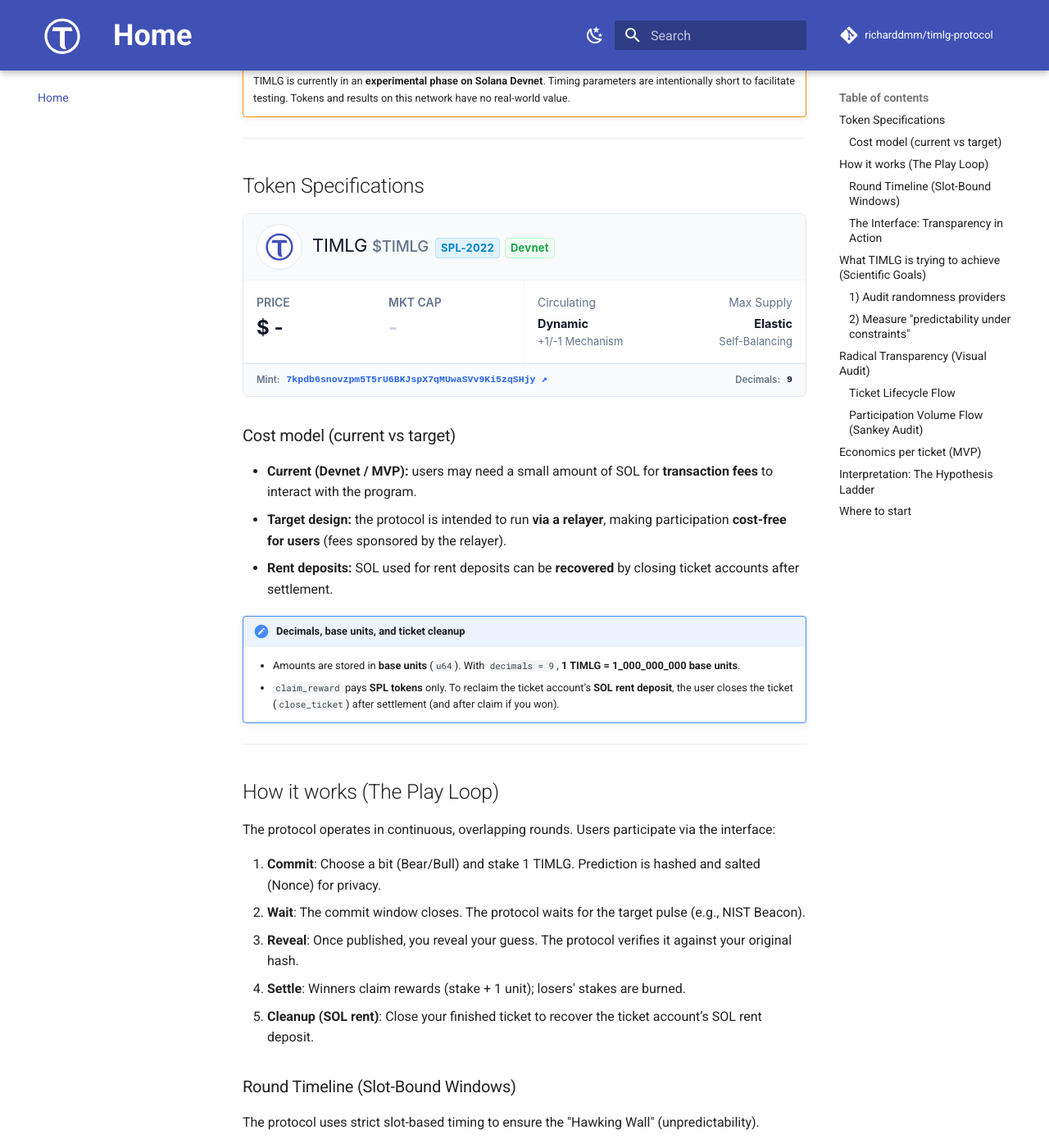
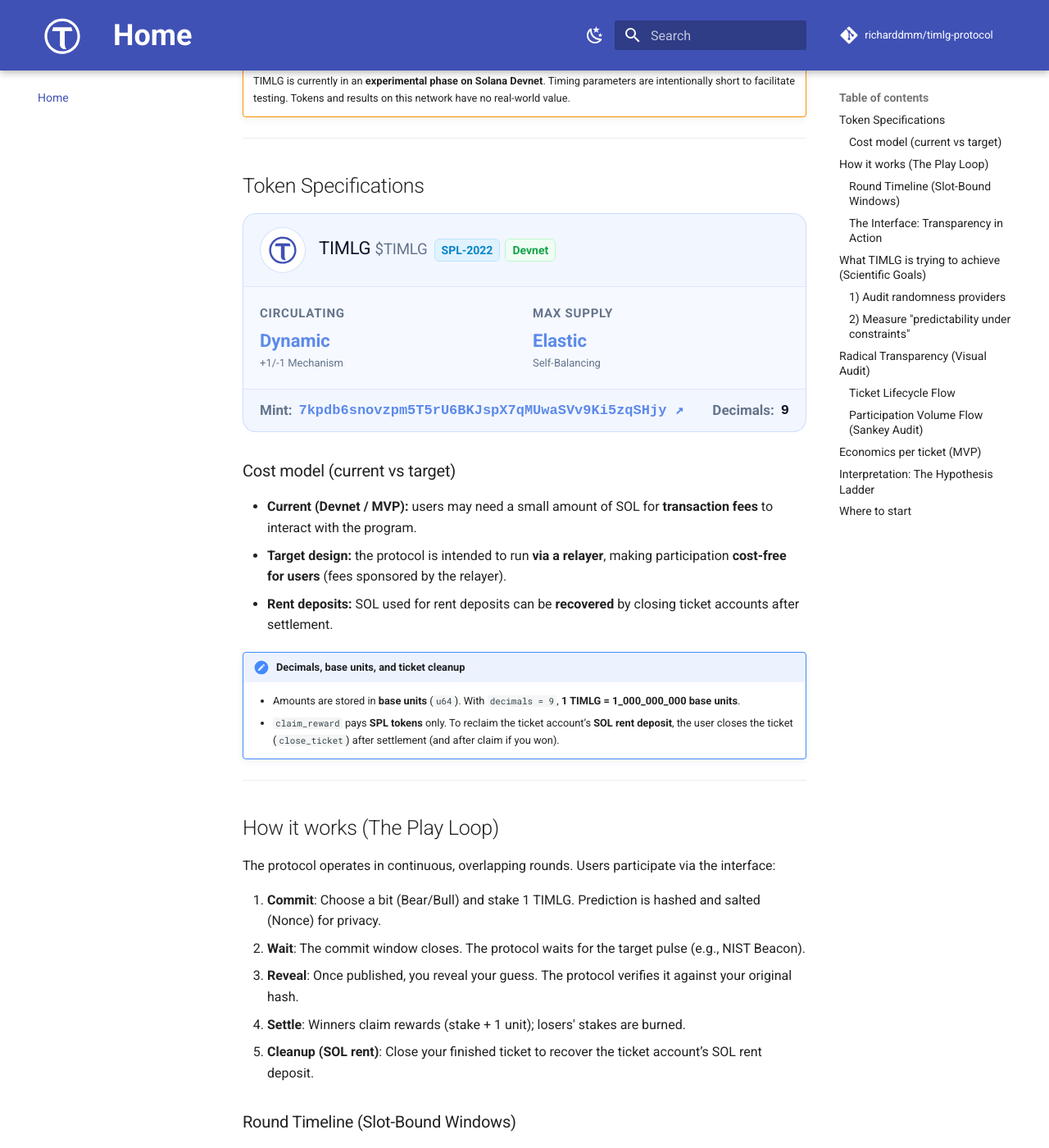
Before and after one commit to TIMLG-Protocol/timlg-protocol, an MkDocs documentation site: the page built from docs/index.md, in a window 1280 px wide and 1400 px high, scrolled down 457 px. Shown: the whole window at 82% size. Built offline with MkDocs 1.6.1 and Material for MkDocs 9.7.7, drawn with Linux system fonts in a browser that asks for light colours; comment, search, counter and statistics services are not loaded.

Commit message:
UI: Apply azulito theme to Token Specifications and simplify for Devnet

```diff
--- a/docs/index.md
+++ b/docs/index.md
@@ -14,59 +14,39 @@ It runs slot-bounded **commit–reveal rounds** against a publicly verifiable **
 
 ## Token Specifications
 
-<div style="background: #fff; border: 1px solid #e2e8f0; border-radius: 8px; box-shadow: 0 2px 4px rgba(0,0,0,0.02); overflow: hidden; font-family: -apple-system,BlinkMacSystemFont,'Segoe UI',Roboto,Helvetica,Arial,sans-serif; margin-bottom: 1.5em; font-size: 0.9em;">
+<div class="azulito-card token-card">
 
-  <!-- 1. Identity Header (Compact) -->
-  <div style="padding: 12px 16px; border-bottom: 1px solid #f1f5f9; display: flex; align-items: center; gap: 12px; background: #f8fafc;">
-      <img src="assets/icon_vector_logo.svg" width="56" height="56" style="background: #fff; border-radius: 50%; padding: 4px; border: 1px solid #e2e8f0;">
+  <!-- 1. Identity Header -->
+  <div class="token-card-header">
+      <img src="assets/icon_vector_logo.svg" width="56" height="56" style="background: #fff; border-radius: 50%; padding: 4px; border: 1px solid var(--azulito-border);">
       <div style="display: flex; align-items: baseline; gap: 8px; flex-wrap: wrap;">
          <h3 style="margin: 0; font-size: 1.1rem; color: #0f172a; line-height: 1;">TIMLG <span style="font-size: 0.85em; color: #64748b; font-weight: 500;">$TIMLG</span></h3>
          <div style="display: flex; gap: 6px;">
-             <span style="background: #e0f2fe; color: #0284c7; padding: 1px 6px; border-radius: 4px; font-size: 0.65rem; font-weight: 700; letter-spacing: 0.02em; border: 1px solid #bae6fd;">SPL-2022</span>
-             <span style="background: #f0fdf4; color: #16a34a; padding: 1px 6px; border-radius: 4px; font-size: 0.65rem; font-weight: 700; letter-spacing: 0.02em; border: 1px solid #bbf7d0;">Devnet</span>
+             <span class="token-badge blue">SPL-2022</span>
+             <span class="token-badge green">Devnet</span>
          </div>
       </div>
   </div>
 
-  <!-- 2. Dashboard Grid (Dense) -->
-  <div style="display: grid; grid-template-columns: repeat(auto-fit, minmax(200px, 1fr));">
-
-      <!-- Market Data -->
-      <div style="padding: 16px; border-right: 1px solid #f1f5f9; border-bottom: 1px solid #f1f5f9;">
-          <div style="display: grid; grid-template-columns: 1fr 1fr; gap: 12px;">
-              <div>
-                  <div style="font-size: 0.7rem; color: #64748b; font-weight: 600; text-transform: uppercase;">Price</div>
-                  <div style="font-size: 1.2rem; font-weight: 700; color: #0f172a;">$ -</div>
-              </div>
-              <div>
-                  <div style="font-size: 0.7rem; color: #64748b; font-weight: 600; text-transform: uppercase;">Mkt Cap</div>
-                  <div style="font-size: 1.2rem; font-weight: 700; color: #cbd5e1;">-</div>
-              </div>
-          </div>
+  <!-- 2. Technical Stats (Simplified for Devnet) -->
+  <div class="token-card-body">
+      <div>
+          <div class="token-stat-label">Circulating</div>
+          <div class="token-stat-value">Dynamic</div>
+          <div style="font-size: 0.65rem; color: #64748b;">+1/-1 Mechanism</div>
       </div>
-
-      <!-- Supply Stats -->
-      <div style="padding: 16px; border-bottom: 1px solid #f1f5f9; background: #fff;">
-          <div style="display: flex; justify-content: space-between; gap: 12px;">
-              <div>
-                  <div style="font-size: 0.7rem; color: #64748b; margin-bottom: 2px;">Circulating</div>
-                  <div style="font-weight: 700; color: #0f172a;">Dynamic</div>
-                  <div style="font-size: 0.65rem; color: #64748b;">+1/-1 Mechanism</div>
-              </div>
-              <div style="text-align: right;">
-                 <div style="font-size: 0.7rem; color: #64748b; margin-bottom: 2px;">Max Supply</div>
-                 <div style="font-weight: 700; color: #0f172a;">Elastic</div>
-                 <div style="font-size: 0.65rem; color: #64748b;">Self-Balancing</div>
-              </div>
-          </div>
+      <div>
+          <div class="token-stat-label">Max Supply</div>
+          <div class="token-stat-value">Elastic</div>
+          <div style="font-size: 0.65rem; color: #64748b;">Self-Balancing</div>
       </div>
   </div>
 
-   <!-- 3. Technical Specs (Row) -->
-   <div style="background: #f8fafc; padding: 10px 16px; display: flex; align-items: center; justify-content: space-between; gap: 12px; font-size: 0.8em; border-top: 1px solid #e2e8f0;">
+   <!-- 3. Technical Specs Footer -->
+   <div class="token-card-footer">
        <div style="display: flex; align-items: center; gap: 8px;">
            <span style="color: #64748b; font-weight: 600;">Mint:</span>
-           <a href="https://explorer.solana.com/address/7kpdb6snovzpm5T5rU6BKJspX7qMUwaSVv9Ki5zqSHjy/attributes?cluster=devnet" target="_blank" style="font-family: monospace; color: #2563eb; font-weight: 600; text-decoration: none;">7kpdb6snovzpm5T5rU6BKJspX7qMUwaSVv9Ki5zqSHjy ↗</a>
+           <a href="https://explorer.solana.com/address/7kpdb6snovzpm5T5rU6BKJspX7qMUwaSVv9Ki5zqSHjy/attributes?cluster=devnet" target="_blank" style="font-family: monospace; color: var(--azulito-blue); font-weight: 600; text-decoration: none;">7kpdb6snovzpm5T5rU6BKJspX7qMUwaSVv9Ki5zqSHjy ↗</a>
        </div>
        <div style="display: flex; align-items: center; gap: 8px;">
            <span style="color: #64748b; font-weight: 600;">Decimals:</span>
@@ -75,6 +55,7 @@ It runs slot-bounded **commit–reveal rounds** against a publicly verifiable **
   </div>
 
 </div>
+
 
 ### Cost model (current vs target)
 
--- a/docs/stylesheets/extra.css
+++ b/docs/stylesheets/extra.css
@@ -70,3 +70,77 @@
   font-weight: 700;
   margin-left: 0.5rem;
 }
+
+/* --- Azulito Theme Core --- */
+:root {
+  --azulito-border: rgba(45, 104, 234, 0.2);
+  --azulito-bg: rgba(45, 104, 234, 0.04);
+  --azulito-blue: #5c8aea;
+}
+
+.azulito-card {
+  border: 1px solid var(--azulito-border) !important;
+  border-radius: 16px !important;
+  background: var(--azulito-bg) !important;
+  overflow: hidden;
+  margin-bottom: 1.5rem;
+}
+
+.token-card {
+  display: flex;
+  flex-direction: column;
+}
+
+.token-card-header {
+  padding: 16px 20px;
+  display: flex;
+  align-items: center;
+  gap: 16px;
+  border-bottom: 1px solid rgba(45, 104, 234, 0.1);
+  background: rgba(45, 104, 234, 0.02);
+}
+
+.token-card-body {
+  padding: 20px;
+  display: grid;
+  grid-template-columns: repeat(auto-fit, minmax(180px, 1fr));
+  gap: 20px;
+}
+
+.token-stat-label {
+  font-size: 0.75rem;
+  font-weight: 600;
+  color: #64748b;
+  text-transform: uppercase;
+  letter-spacing: 0.05em;
+  margin-bottom: 4px;
+}
+
+.token-stat-value {
+  font-size: 1.1rem;
+  font-weight: 700;
+  color: var(--azulito-blue);
+}
+
+.token-card-footer {
+  padding: 12px 20px;
+  background: rgba(45, 104, 234, 0.02);
+  border-top: 1px solid rgba(45, 104, 234, 0.1);
+  font-size: 0.85rem;
+  display: flex;
+  justify-content: space-between;
+  align-items: center;
+  flex-wrap: wrap;
+  gap: 10px;
+}
+
+.token-badge {
+  padding: 2px 8px;
+  border-radius: 6px;
+  font-size: 0.7rem;
+  font-weight: 700;
+  border: 1px solid var(--azulito-border);
+}
+
+.token-badge.blue { background: #e0f2fe; color: #0284c7; border-color: #bae6fd; }
+.token-badge.green { background: #f0fdf4; color: #16a34a; border-color: #bbf7d0; }
```
